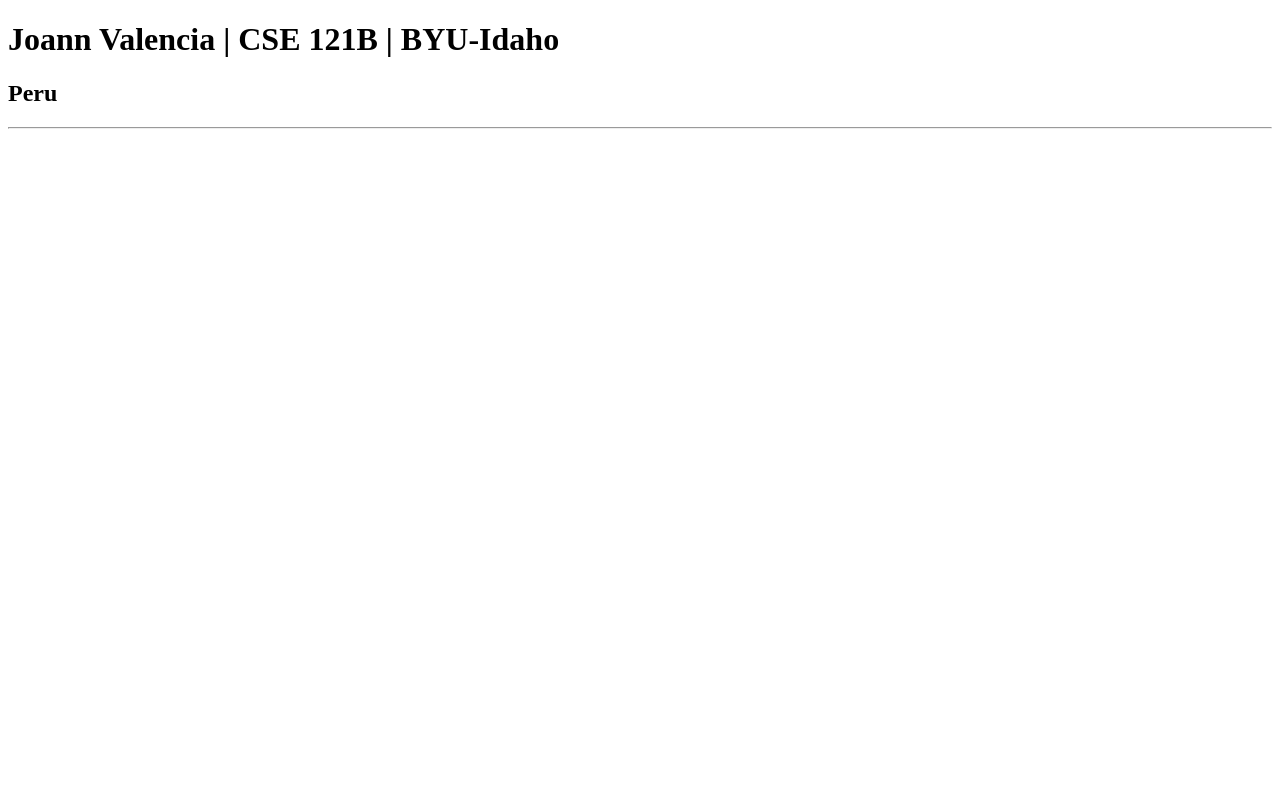
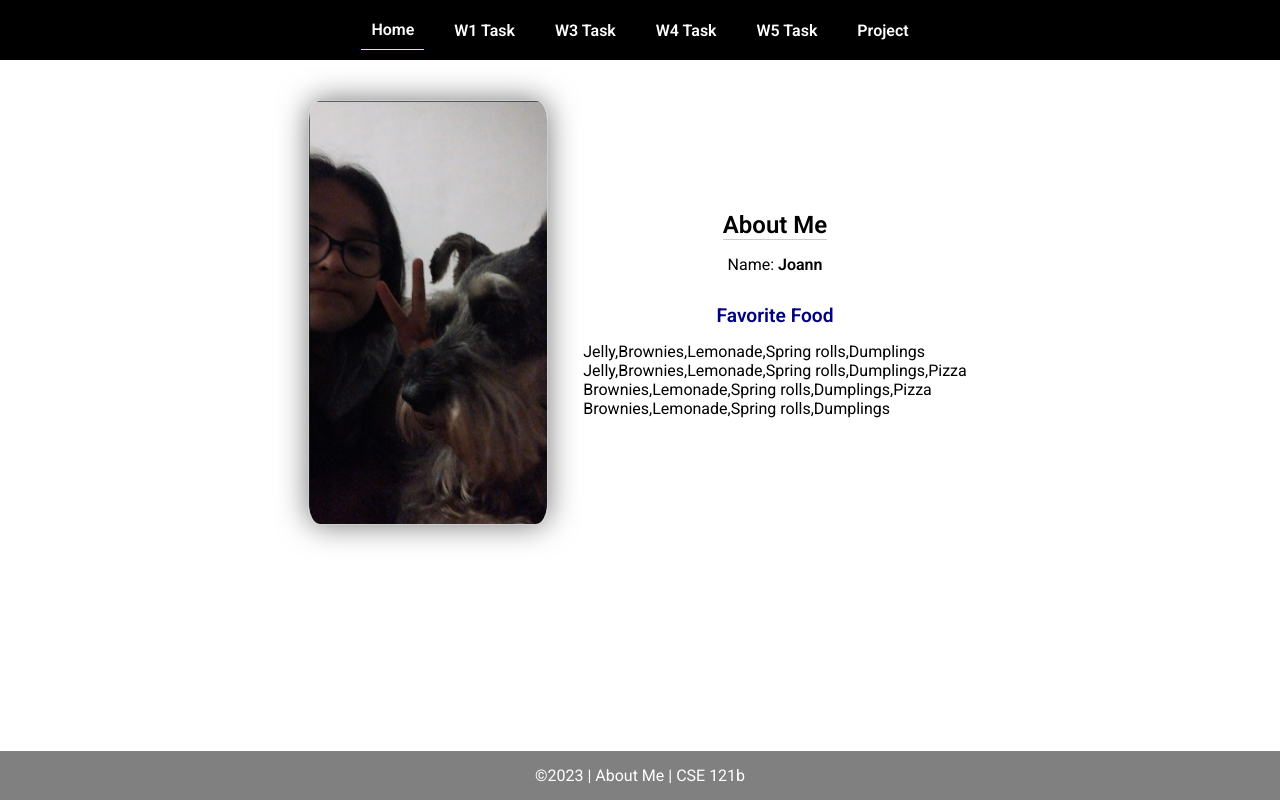
Before and after one commit to joannemerita/cse121b, a plain HTML site: page index.html in a window 1280 px wide. Drawn offline with Linux system fonts and the light colour scheme.

Commit message:
w02 task

```diff
--- a/index.html
+++ b/index.html
@@ -1,13 +1,45 @@
 <!DOCTYPE html>
 <html lang="en">
+
 <head>
-    <meta charset="UTF-8">
-    <meta name="viewport" content="width=device-width, initial-scale=1.0">
-    <title>Joann Valencia | CSE 121B | BYU-Idaho</title>
+  <meta charset="UTF-8">
+  <meta name="viewport" content="width=device-width, initial-scale=1.0">
+  <title>About Me | CSE 121b | W02: Programming Tasks</title>
+  <link rel="preconnect" href="https://fonts.googleapis.com">
+  <link rel="preconnect" href="https://fonts.gstatic.com" crossorigin>
+  <link href="https://fonts.googleapis.com/css2?family=Roboto:wght@400;600&display=swap"
+    rel="stylesheet">
+  <link rel="stylesheet" href="styles/main.css">
 </head>
+
 <body>
-    <h1>Joann Valencia | CSE 121B | BYU-Idaho</h1>
-    <h2>Peru</h2>
-    <hr>
+  <nav>
+    <ul id="menu">
+      <li><a id="toggleMenu">&equiv;</a></li>
+      <li><a href="index.html" class="active">Home</a></li>
+      <li><a href="w01-task.html">W1 Task</a></li>
+      <li><a href="w03-task.html">W3 Task</a></li>
+      <li><a href="w04-task.html">W4 Task</a></li>
+      <li><a href="w05-task.html">W5 Task</a></li>
+      <li><a href="project.html">Project</a></li>
+    </ul>
+  </nav>
+  <main id="home">
+    <picture>
+      <img src="images/placeholder.png" alt="Placeholder Image">
+    </picture>
+    <section>
+      <h1>About Me</h1>
+      <div class="info">Name: <span id="name"></span></div>
+      <h2>Favorite Food</h2>
+      <div class="block" id="food"></div>
+    </section>
+  </main>
+  <footer>
+    &copy;<span id="year"></span> | About Me | CSE 121b
+  </footer>
+  <script src="scripts/main.js"></script>
+  <script src="scripts/w02-task.js"></script>
 </body>
+
 </html>
--- /dev/null
+++ b/scripts/main.js
@@ -0,0 +1,9 @@
+// copyright year
+document.querySelector('#year').textContent = new Date().getFullYear();
+
+// toggle menu in small view
+const toggleMenu = () => {
+    document.querySelector('#menu').classList.toggle('open');
+}
+
+document.querySelector('#toggleMenu').addEventListener('click', toggleMenu);
--- /dev/null
+++ b/scripts/w02-task.js
@@ -0,0 +1,35 @@
+/* W02-Task - Profile Home Page */
+
+/* Step 1 - Setup type tasks - no code required */
+
+/* Step 2 - Variables */
+let fullName = 'Joann'
+let currentYear = '2023'
+let profilePicture = 'images/meAndLuther.png'
+
+/* Step 3 - Element Variables */
+let nameElement = document.getElementById('name')
+let foodElement = document.getElementById('food')
+let yearElement = document.querySelector('#year')
+let imageElement = document.querySelector('img[src="images/placeholder.png"][alt="Placeholder Image"]')
+
+/* Step 4 - Adding Content */
+nameElement.innerHTML = `<strong>${fullName}</strong>`
+yearElement.textContent = currentYear
+imageElement.setAttribute('src', profilePicture)
+imageElement.setAttribute('alt', `Profile image of ${fullName}`)
+
+/* Step 5 - Array */
+
+let foods = ['Jelly', 'Brownies', 'Lemonade', 'Spring rolls', 'Dumplings']
+foodElement.textContent = foods
+
+let anotherFood = 'Pizza'
+foods.push(anotherFood)
+foodElement.innerHTML += `<br>${foods}`
+
+foods.shift()
+foodElement.innerHTML += `<br>${foods}`
+
+foods.pop()
+foodElement.innerHTML += `<br>${foods}`
--- /dev/null
+++ b/styles/main.css
@@ -0,0 +1,157 @@
+/* Universal Selector */
+* {
+    margin: 0;
+    padding: 0;
+    box-sizing: border-box;
+}
+
+/* HTML Selectors */
+body {
+    font-family: 'Roboto', Helvetica, sans-serif;
+}
+
+nav {
+    background-color: black;
+    width: 100%;
+    position: fixed;
+    top: 0;
+}
+
+nav ul {
+    display: flex;
+    flex-direction: column;
+    align-items: center;
+    max-width: fit-content;
+    margin: 0 auto;
+}
+
+nav ul li {
+    flex: 1 1 auto;
+}
+
+nav ul li:first-child {
+    display: block;
+    font-size: 2rem;
+}
+
+nav ul li:first-child a {
+    padding: 1px 10px;
+}
+
+nav ul li {
+    display: none;
+    list-style: none;
+    margin: 10px;
+}
+
+nav ul li a {
+    display: block;
+    padding: 10px;
+    text-decoration: none;
+    font-weight: 600;
+    color: white;
+    text-align: center;
+}
+
+nav ul li a:hover {
+    background-color: #efefef;
+    color: black;
+}
+
+h1, h2 {
+    text-align: center;
+    margin-bottom: 15px;
+
+}
+
+h1 {
+border-bottom: 1px solid #ccc;
+}
+
+h2 {
+    font-size: 1.2rem;
+    color: navy;
+    text-align: center;
+    margin-top: 30px;
+}
+
+main {
+    margin-top: 125px;
+    display: grid;
+    grid-template-columns: 1fr;
+    grid-gap: 20px;
+    align-items: center;
+    justify-content: center;
+}
+
+picture {
+    margin: 0 auto;
+}
+
+picture img {
+    width: 240px;
+    height: auto;
+    border-radius: 5%;
+    border: 1px solid #ccc;
+    box-shadow: 0 0 30px #777;
+}
+
+section {
+    display: flex;
+    flex-direction: column;
+    align-items: center;
+    margin: 10px
+}
+
+label {
+    margin: 15px 0;
+}
+
+footer {
+    background-color: gray;
+    color: white;
+    padding: 15px;
+    text-align: center;
+    width: 100%;
+    position: fixed;
+    bottom: 0;
+}
+
+/* Class Selectors */
+.active {
+    border-bottom: 1px solid yellow;
+}
+
+.open li {
+    display: block;
+}
+
+.block {
+    display: block;
+}
+
+/* ID Selectors */
+
+/* Media Queries */
+@media only screen and (min-width: 32.5em) {
+    nav ul {
+        flex-direction: row;
+    }
+
+    nav ul li:first-child {
+        display: none;
+    }
+
+    nav ul li {
+        display: block;
+    }
+
+    main {
+        margin: 100px auto 20px;
+        grid-template-columns: 250px 1fr;
+        max-width: -moz-fit-content;
+        max-width: fit-content;
+
+    }
+
+}
```
Also changed, not shown: index-old.html (added, +13 -0 lines), images/meAndLuther.png (added), images/placeholder.png (added).
